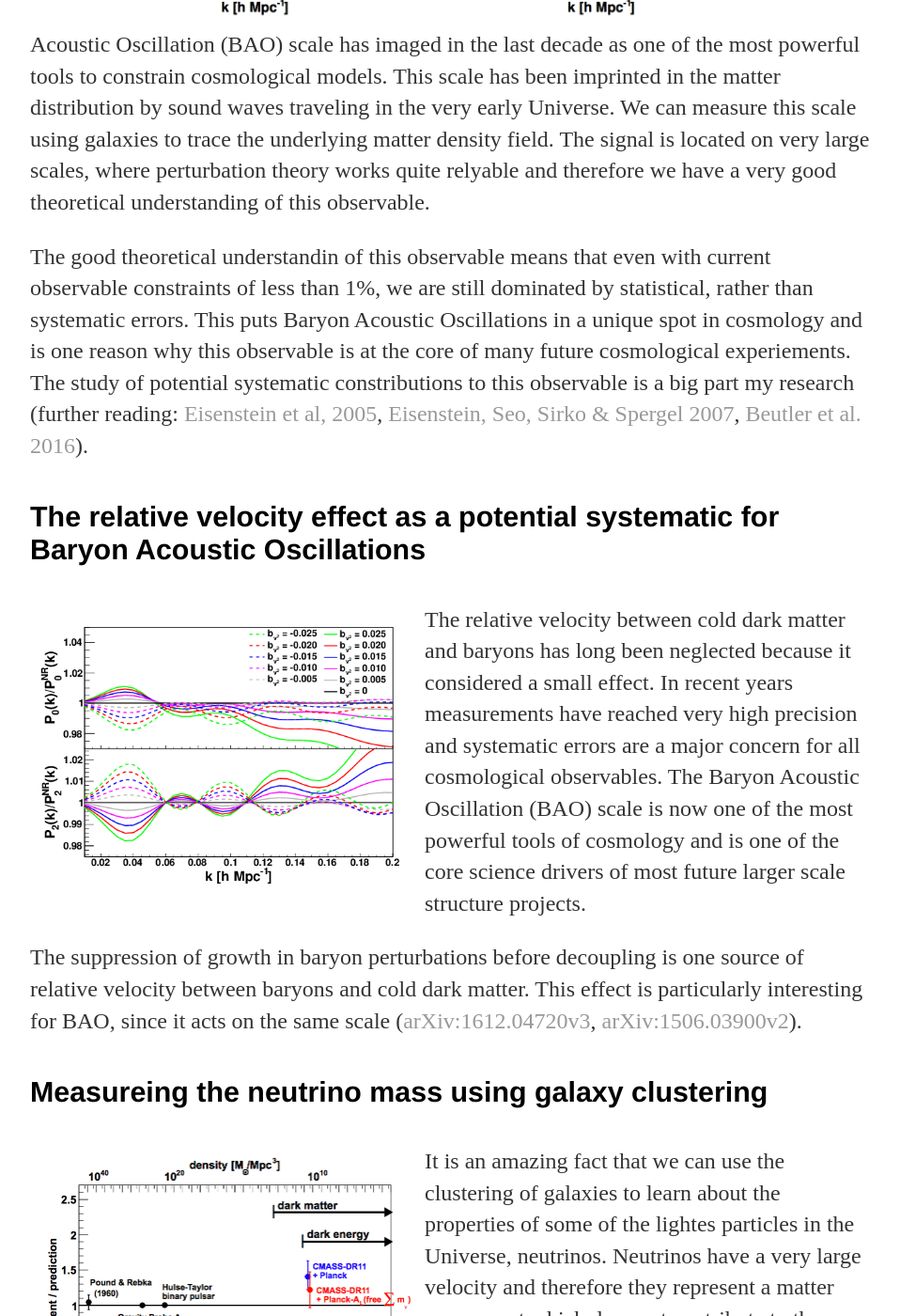
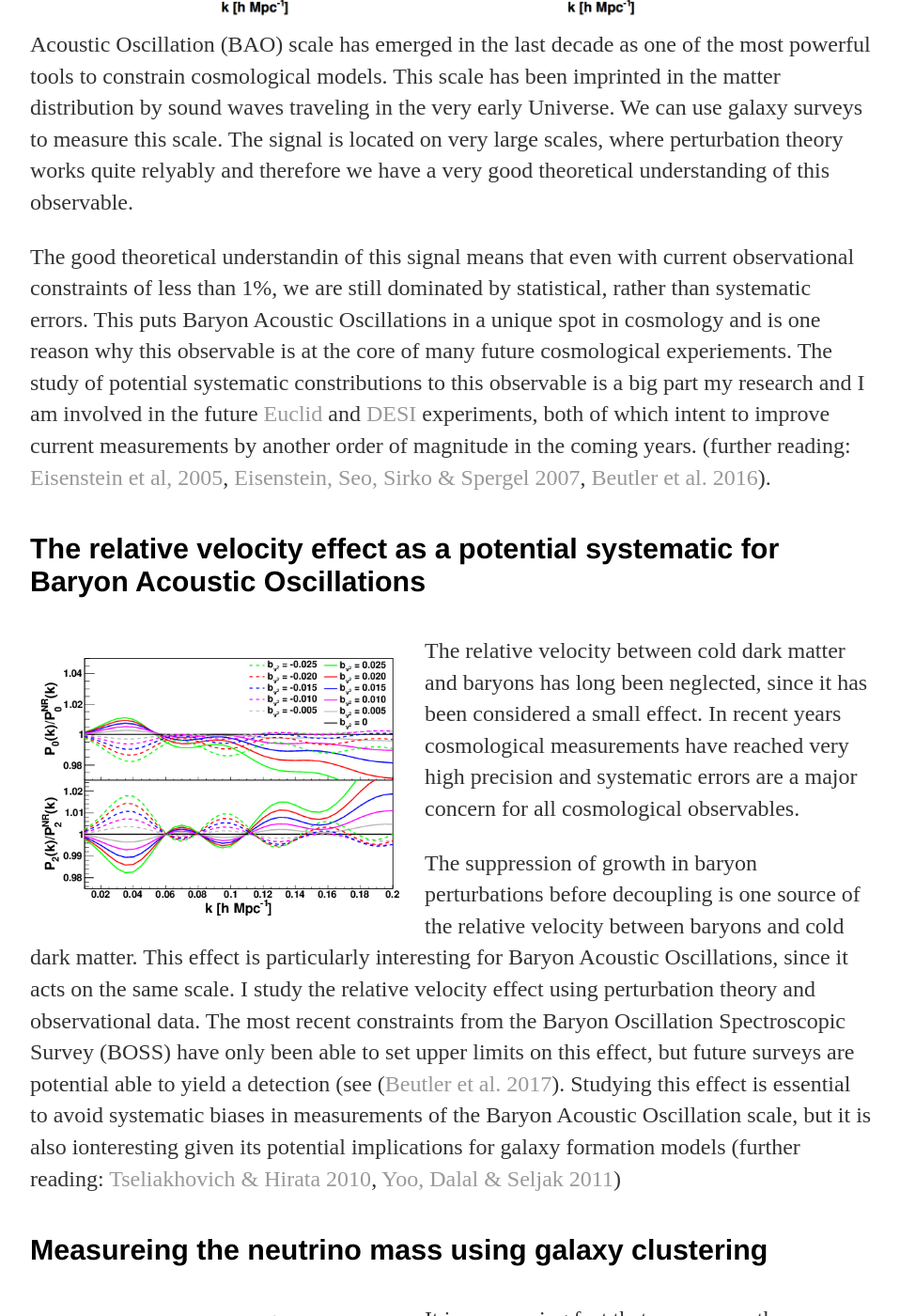
Before and after one commit to fbeutler/fbeutler.github.io, a Jekyll site: the page built from research/projects.html, in a window 1280 px wide and 1400 px high, scrolled down 551 px. Shown: the whole window at 94% size, without its empty margins (160-1118 px from the left). Built offline with Jekyll 4.4.1, drawn with Linux system fonts in a browser that asks for light colours; some of the changed text lies outside the part shown.

Commit message:
Update projects.html

```diff
--- a/research/projects.html
+++ b/research/projects.html
@@ -10,17 +10,19 @@ title: My research projects
 
   <img src="/static/BAO.png" alt="IMAGE OF BOSS BAO MEASUREMENT" width="800" align="left" style="padding:10px">
   <p>
-    The Baryon Acoustic Oscillation (BAO) scale has imaged in the last decade as one of the most powerful tools to constrain cosmological
+    The Baryon Acoustic Oscillation (BAO) scale has emerged in the last decade as one of the most powerful tools to constrain cosmological
     models. This scale has been imprinted in the matter distribution by sound waves traveling in the very early Universe. We can
-    measure this scale using galaxies to trace the underlying matter density field. The signal is located on very large scales, where
-    perturbation theory works quite relyable and therefore we have a very good theoretical understanding of this observable.
+    use galaxy surveys to measure this scale. The signal is located on very large scales, where
+    perturbation theory works quite relyably and therefore we have a very good theoretical understanding of this observable.
   </p>
 
   <p>
-    The good theoretical understandin of this observable means that even with current observable constraints of less than 1%, we are still
+    The good theoretical understandin of this signal means that even with current observational constraints of less than 1%, we are still
     dominated by statistical, rather than systematic errors. This puts Baryon Acoustic Oscillations in a unique spot in cosmology and is
     one reason why this observable is at the core of many future cosmological experiements. The study of potential systematic constributions
-    to this observable is a big part my research (further reading: <a href="https://arxiv.org/abs/astro-ph/0501171v1" target="_blank">Eisenstein et al, 2005</a>,
+    to this observable is a big part my research and I am involved in the future <a href="https://www.euclid-ec.org/" targey="_blank">
+    Euclid</a> and <a href="http://desi.lbl.gov/" target="_blank">DESI</a> experiments, both of which
+    intent to improve current measurements by another order of magnitude in the coming years. (further reading: <a href="https://arxiv.org/abs/astro-ph/0501171v1" target="_blank">Eisenstein et al, 2005</a>,
     <a href="https://arxiv.org/abs/astro-ph/0604362v1">Eisenstein, Seo, Sirko & Spergel 2007</a>, <a href="https://arxiv.org/abs/1607.03149v1" target="_blank">Beutler et al. 2016</a>).
   </p>
 
@@ -28,15 +30,18 @@ title: My research projects
 
   <img src="/static/ratio_model_relvel_bv2.png" alt="IMAGE OF RELATIVE VELOCITY EFFECT" width="400" align="left" style="padding:10px">
   <p>
-    The relative velocity between cold dark matter and baryons has long been neglected because it considered a small effect. In recent
-    years measurements have reached very high precision and systematic errors are a major concern for all cosmological observables.
-    The Baryon Acoustic Oscillation (BAO) scale is now one of the most powerful tools of cosmology and is one of the core science drivers
-    of most future larger scale structure projects.
+    The relative velocity between cold dark matter and baryons has long been neglected, since it has been considered a small effect. In recent
+    years cosmological measurements have reached very high precision and systematic errors are a major concern for all cosmological observables.
   </p>
   <p>
-    The suppression of growth in baryon perturbations before decoupling is one source of relative velocity between baryons and cold dark
-    matter. This effect is particularly interesting for BAO, since it acts on the same scale (<a href="https://arxiv.org/abs/1612.04720v3" target="_blank">arXiv:1612.04720v3</a>,
-    <a href="https://arxiv.org/abs/1506.03900v2" target="_blank">arXiv:1506.03900v2</a>).
+    The suppression of growth in baryon perturbations before decoupling is one source of the relative velocity between baryons and cold dark
+    matter. This effect is particularly interesting for Baryon Acoustic Oscillations, since it acts on the same scale. I study the relative velocity effect using
+    perturbation theory and observational data. The most recent constraints from the Baryon Oscillation Spectroscopic Survey (BOSS) have
+    only been able to set upper limits on this effect, but future surveys are potential able to yield a detection (see (<a href="https://arxiv.org/abs/1612.04720v3"
+    target="_blank">Beutler et al. 2017</a>). Studying this effect is
+    essential to avoid systematic biases in measurements of the Baryon Acoustic Oscillation scale, but it is also ionteresting given its
+    potential implications for galaxy formation models (further reading: <a href="https://arxiv.org/abs/1005.2416v2" target="_blank">
+    Tseliakhovich & Hirata 2010</a>, <a href="https://arxiv.org/abs/1105.3732v1" target="_blank">Yoo, Dalal & Seljak 2011</a>)
   </p>
 
   <h4>Measureing the neutrino mass using galaxy clustering</h4>
```
